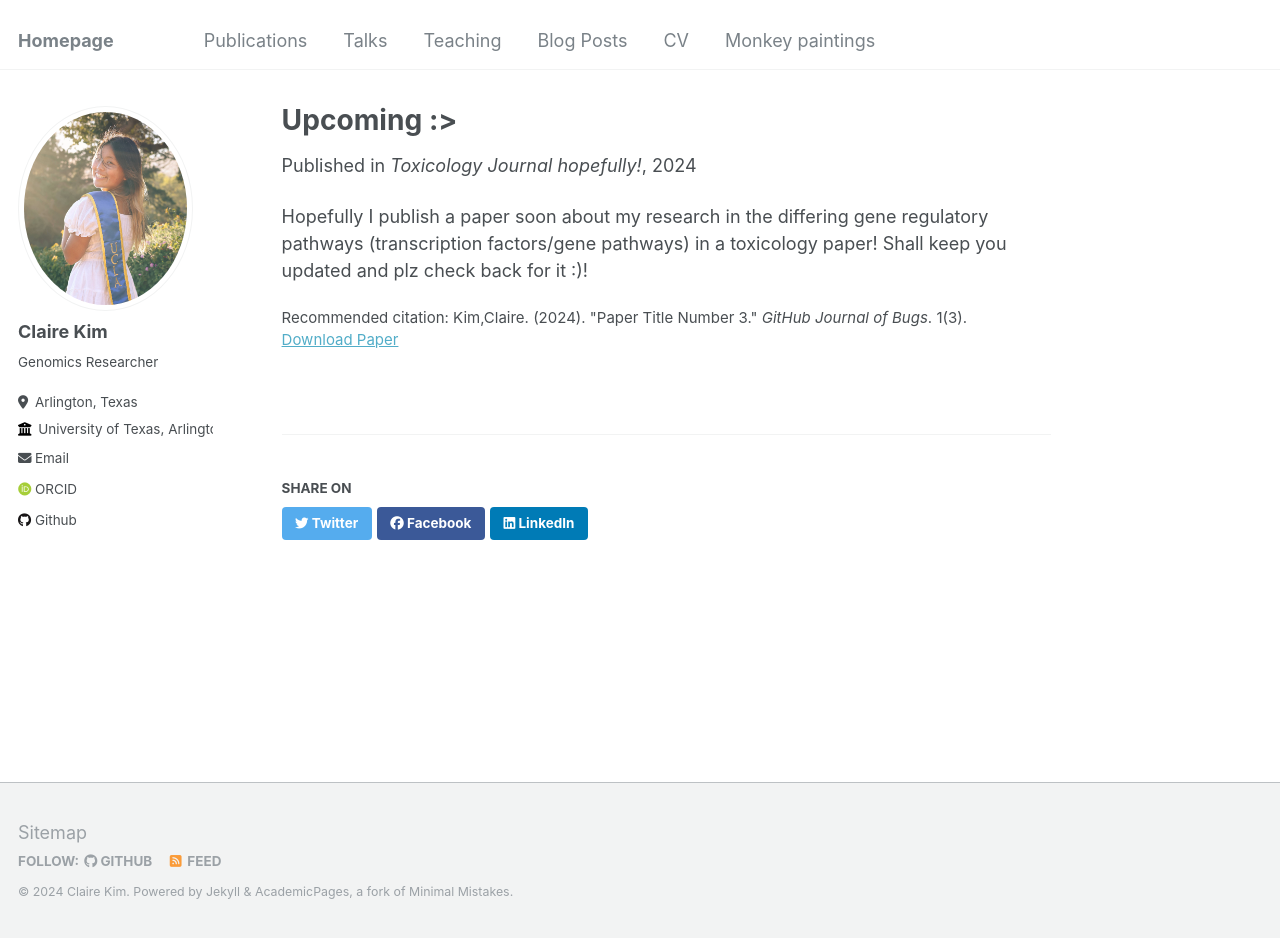
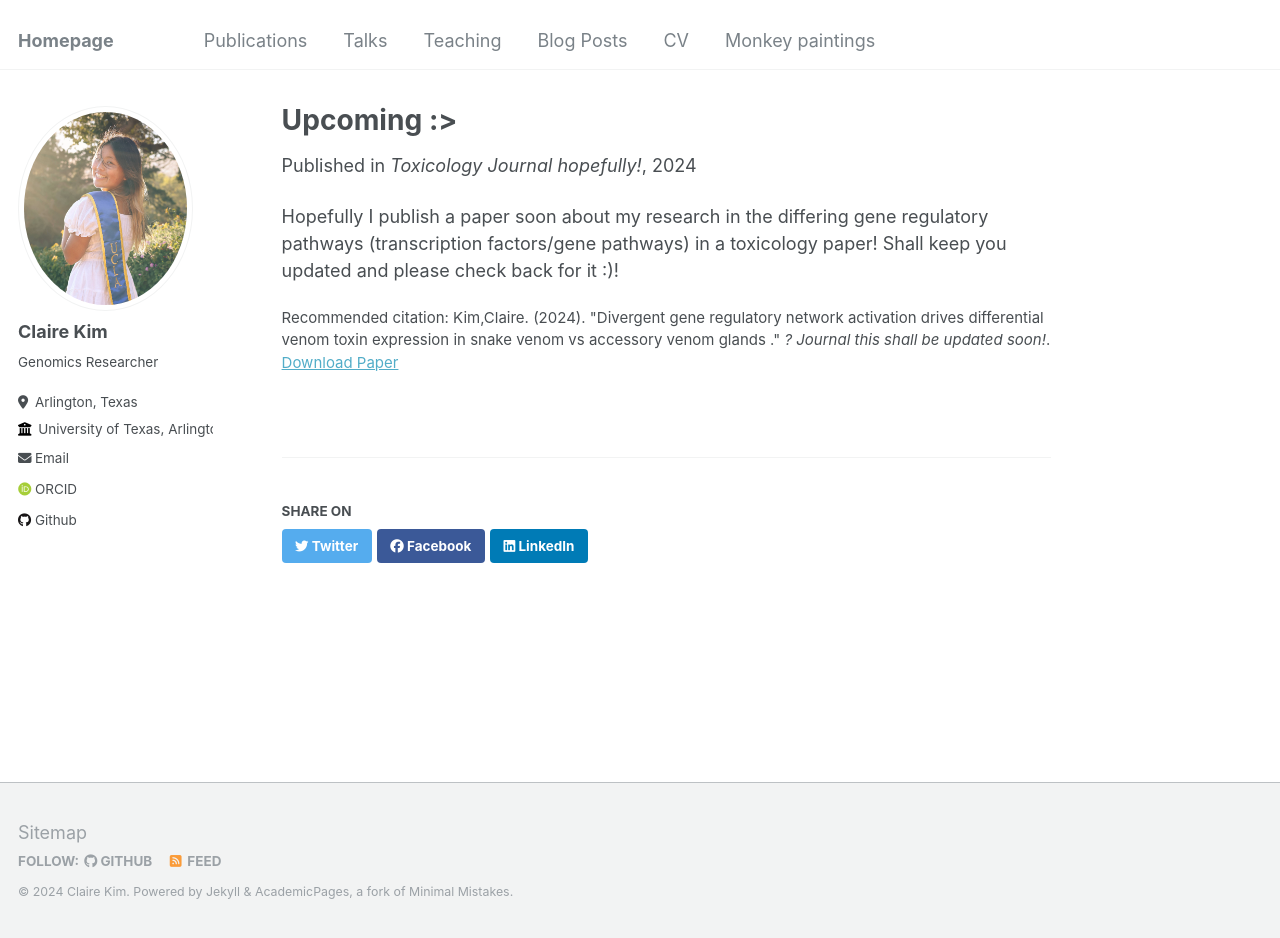
Before and after one commit to ckim0306/ckim0306.github.io, a Jekyll site: the page built from _publications/2024-02-17-paper-title-number-4.md, in a window 1280 px wide and 938 px high. Built offline with Jekyll 4.4.1, drawn with Linux system fonts in a browser that asks for light colours; some web fonts are replaced.

```diff
--- a/_publications/2024-02-17-paper-title-number-4.md
+++ b/_publications/2024-02-17-paper-title-number-4.md
@@ -2,11 +2,12 @@
 title: "Upcoming :>"
 collection: publications
 permalink: /publication/2024-02-17-paper-title-number-4
-excerpt: 'Hopefully I can publish about my research in the accessory venom gland/main venom gland v soon!'
+excerpt: 'Hopefully I can publish about my research in the accessory venom gland/main venom gland very soon :) '
 date: 2024-02-17
 venue: 'Toxicology Journal hopefully!'
 paperurl: 'http://ckim0306.github.io/files/paper3.pdf'
-citation: 'Kim,Claire. (2024). &quot;Paper Title Number 3.&quot; <i>GitHub Journal of Bugs</i>. 1(3).'
+citation: 'Kim,Claire. (2024). &quot;Divergent gene regulatory network activation drives differential venom toxin expression in snake venom vs accessory venom glands
+.&quot; <i>? Journal this shall be updated soon!</i>.'
 ---
 
-Hopefully I publish a paper soon about my research in the differing gene regulatory pathways (transcription factors/gene pathways) in a toxicology paper! Shall keep you updated and plz check back for it :)!
+Hopefully I publish a paper soon about my research in the differing gene regulatory pathways (transcription factors/gene pathways) in a toxicology paper! Shall keep you updated and please check back for it :)!
```
